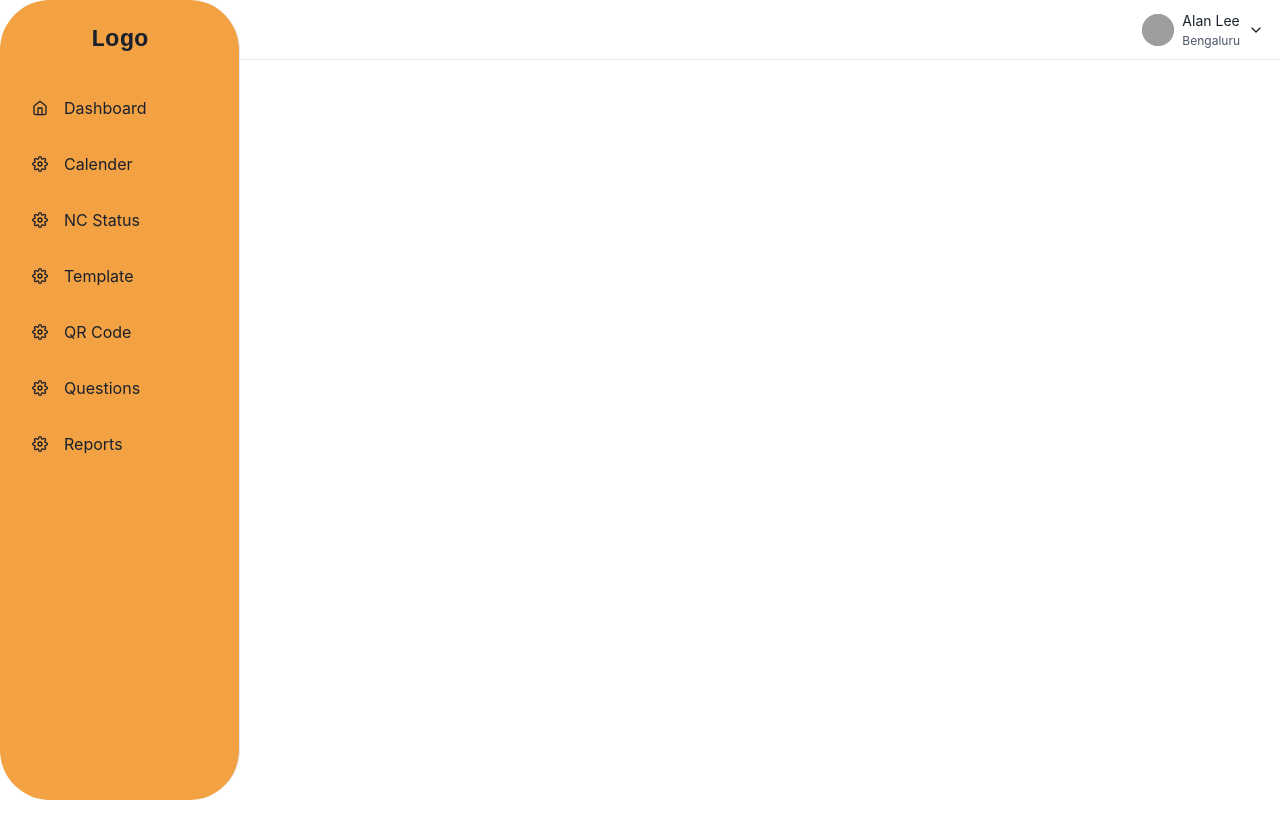
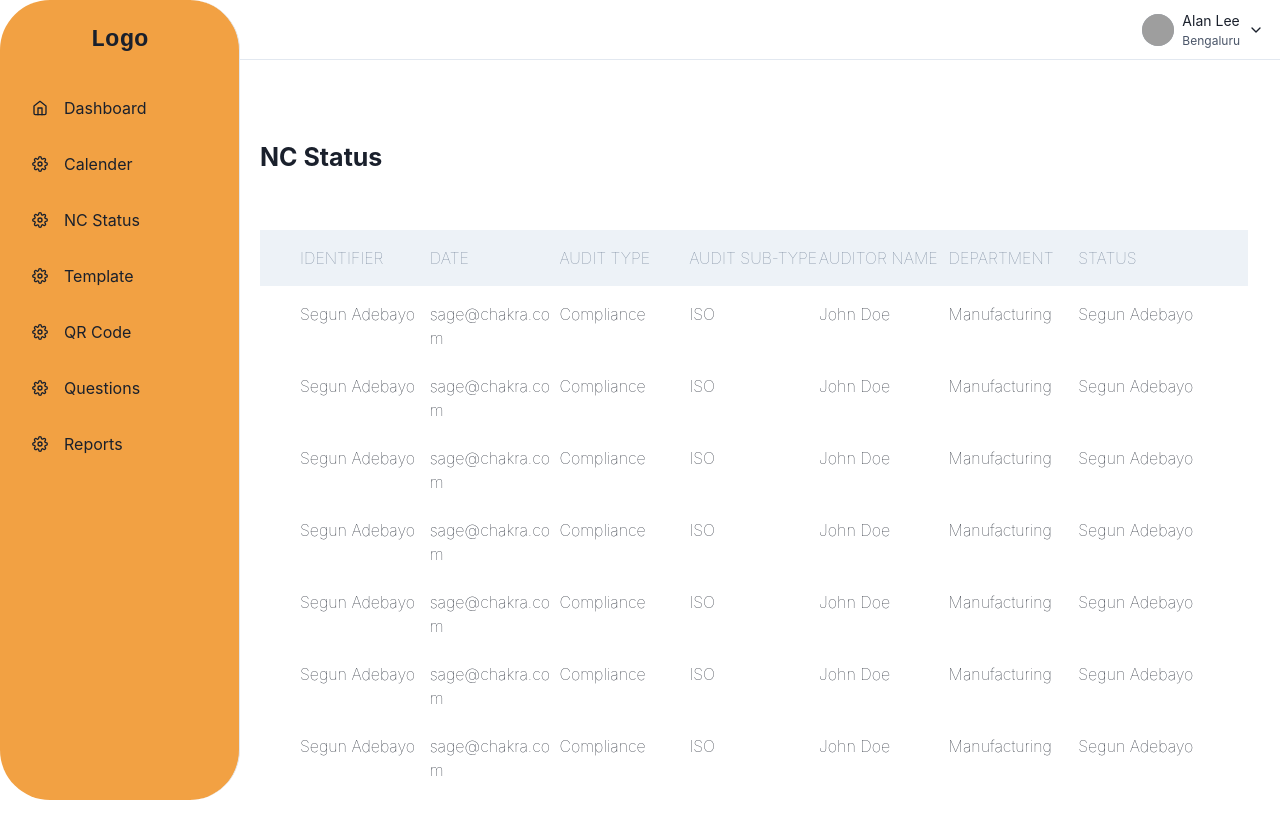
Before and after one commit to prajwalmadhav/Audire-frontend, a React (Create React App) app: page /pg in a window 1280 px wide. Before the commit the page ends 800 px from the top, so only its background shows below. Built offline with nearby package versions, Linux system fonts and the light colour scheme; grey boxes are pictures that could not be loaded.

Commit message:
Updated table and fixed mapping

```diff
--- a/src/App.tsx
+++ b/src/App.tsx
@@ -10,6 +10,7 @@ import Sidebar from "./Components/Sidebar";
 import Calender from './Components/Calender';
 import Dashboard from "./Components/Dashboard";
 import Test from './Components/Test';
+import Table from "./Components/Table";
 
 export const App = () => {
 
@@ -25,7 +26,7 @@ export const App = () => {
           <Route path='/dashboard' element={<Dashboard />} />
           <Route path='/calender' element={<Calender />} />
           <Route path='/test' element={<Test/>} />
-          <Route path='/pg' element={<Test/>} />
+          <Route path='/pg' element={<Table/>} />
 
         </Routes>
 
--- /dev/null
+++ b/src/Components/Table.tsx
@@ -0,0 +1,115 @@
+import React from "react";
+import {
+  chakra,
+  Flex,
+  useColorModeValue,
+  Button,
+  useBreakpointValue,
+  Stack,
+  SimpleGrid,
+  Heading,
+} from "@chakra-ui/react";
+
+export default function Component() {
+  const data = [
+    { id: "Segun Adebayo", date: "sage@chakra.com", audtyp : "Compliance", audsubtyp : "ISO", audname : "John Doe", dept : "Manufacturing" , status : "In progress" },
+    { id: "Segun Adebayo", date: "sage@chakra.com", audtyp : "Compliance", audsubtyp : "ISO", audname : "John Doe", dept : "Manufacturing" , status : "In progress" },
+    { id: "Segun Adebayo", date: "sage@chakra.com", audtyp : "Compliance", audsubtyp : "ISO", audname : "John Doe", dept : "Manufacturing" , status : "In progress" },
+    { id: "Segun Adebayo", date: "sage@chakra.com", audtyp : "Compliance", audsubtyp : "ISO", audname : "John Doe", dept : "Manufacturing" , status : "In progress" },
+    { id: "Segun Adebayo", date: "sage@chakra.com", audtyp : "Compliance", audsubtyp : "ISO", audname : "John Doe", dept : "Manufacturing" , status : "In progress" },
+    { id: "Segun Adebayo", date: "sage@chakra.com", audtyp : "Compliance", audsubtyp : "ISO", audname : "John Doe", dept : "Manufacturing" , status : "In progress" },
+    { id: "Segun Adebayo", date: "sage@chakra.com", audtyp : "Compliance", audsubtyp : "ISO", audname : "John Doe", dept : "Manufacturing" , status : "In progress" }
+
+  ];
+  const dataColor = useColorModeValue("white", "gray.800");
+  const bg = useColorModeValue("white", "gray.800");
+  const bg2 = useColorModeValue("gray.100", "gray.700");
+
+  return (
+    <Flex
+      w="85%"
+      bg="white"
+      p={50}
+      alignItems="center"
+      justifyContent="center"
+      ml= {210}
+      >
+
+      <Stack
+        direction={{ base: "column" }}
+        w="full"
+        bg={{ md: bg }}
+
+      >
+          <Flex
+              direction={{ base: "row", md: "column" , lg: "column" }}
+          >
+            <Heading  mb="50px"  fontSize='25px'>
+              NC Status
+            </Heading>
+          </Flex>
+
+
+          <SimpleGrid
+                spacingY={3}
+                columns={{ base: 1, md: 3, lg: 7 }}
+                w={{ base: 120, md: "full" }}
+                textTransform="uppercase"
+                bg={bg2}
+                color={"gray.500"}
+                py={{ base: 1, md: 4 }}
+                px={{ base: 2, md: 10 }}
+                fontSize="md"
+                fontWeight="hairline"
+              >
+                <span>Identifier</span>
+                <span>Date</span>
+                <span>Audit Type</span>
+                <span>Audit Sub-Type</span>
+                <span>Auditor Name</span>
+                <span>Department</span>
+                <span>Status</span>
+
+              </SimpleGrid>
+
+        {data.map((audit, pid) => {
+          return (
+            <Flex
+              direction={{ base: "row", md: "column" , lg: "column" }}
+              bg={dataColor}
+              key={pid}
+
+            >
+
+              <SimpleGrid
+                spacingY={3}
+                columns={{ base: 1, md: 3, lg: 7 }}
+                w="full"
+                py={2}
+                px={10}
+                fontWeight="hairline"
+              >
+                {/*  //for overflow of objects in table header
+                 <chakra.span
+                  textOverflow="ellipsis"
+                  overflow="hidden"
+                  whiteSpace="nowrap"
+                >
+                  {audit.email}
+                </chakra.span> */}
+                <span>{audit.id}</span>
+                <span>{audit.date}</span>
+                <span>{audit.audtyp}</span>
+                <span>{audit.audsubtyp}</span>
+                <span>{audit.audname}</span>
+                <span>{audit.dept}</span>
+                <span>{audit.id}</span>
+
+              </SimpleGrid>
+            </Flex>
+          );
+        })}
+      </Stack>
+    </Flex>
+  );
+}
```
